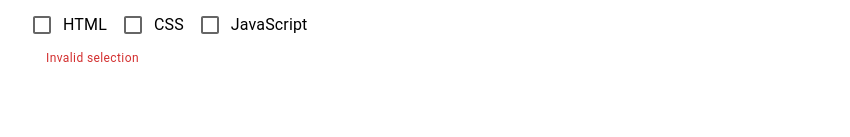
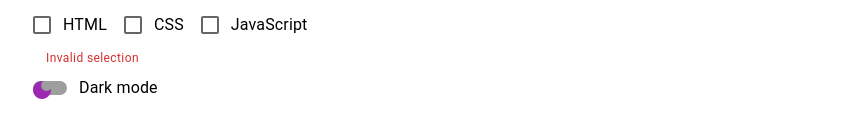
Before and after one commit to HaktanAlbayrak/react-mui-demo, a React (Create React App) app: page / in a window 1280 px wide. Shown: the part 1919-2056 px from the top of the page, without its empty margins (32-882 px from the left). Built offline with nearby package versions, Linux system fonts and the light colour scheme.

Commit message:
Mui Switch

```diff
--- a/src/App.tsx
+++ b/src/App.tsx
@@ -5,6 +5,7 @@
 import { MuiSelect } from './components/MuiSelect';
 import { MuiRadioButton } from './components/MuiRadioButton';
 import { MuiCheckbox } from './components/MuiCheckbox';
+import { MuiSwitch } from './components/MuiSwitch';
 
 function App() {
   return (
@@ -15,6 +16,7 @@
       <MuiSelect />
       <MuiRadioButton />
       <MuiCheckbox />
+      <MuiSwitch />
     </div>
   );
 }
--- /dev/null
+++ b/src/components/MuiSwitch.tsx
@@ -0,0 +1,28 @@
+import { Box, FormControlLabel, Switch } from '@mui/material';
+import DarkModeIcon from '@mui/icons-material/DarkMode';
+import LightModeIcon from '@mui/icons-material/LightMode';
+import { useState } from 'react';
+
+export const MuiSwitch = () => {
+  const [checked, setChecked] = useState<boolean>(false);
+
+  const handleChange = (event: React.ChangeEvent<HTMLInputElement>) => {
+    setChecked(event.target.checked);
+  };
+
+  return (
+    <Box>
+      <FormControlLabel
+        control={
+          <Switch
+            checked={checked}
+            icon={<DarkModeIcon color='secondary' />}
+            checkedIcon={<LightModeIcon />}
+            onChange={handleChange}
+          />
+        }
+        label='Dark mode'
+      />
+    </Box>
+  );
+};
```
